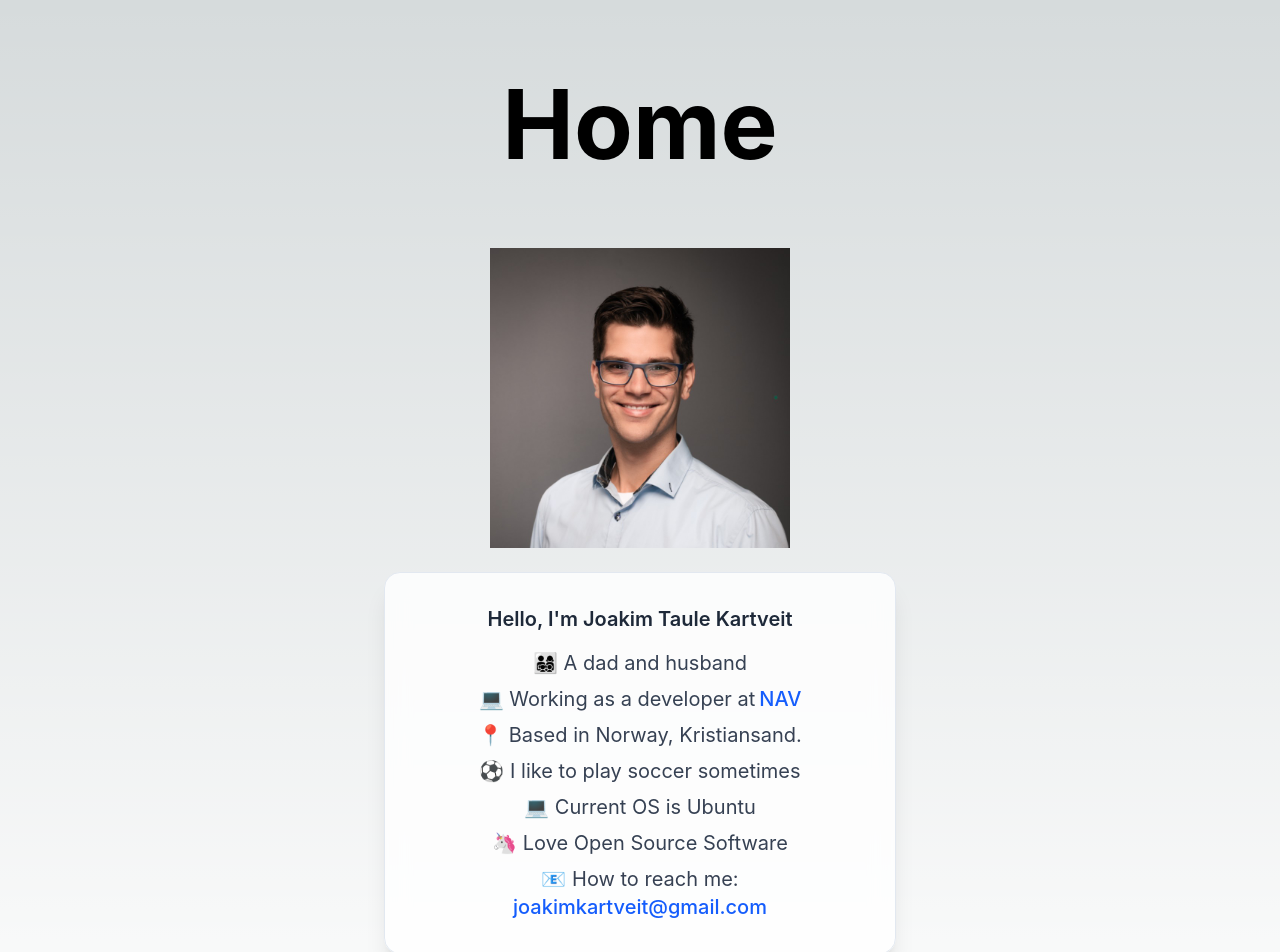
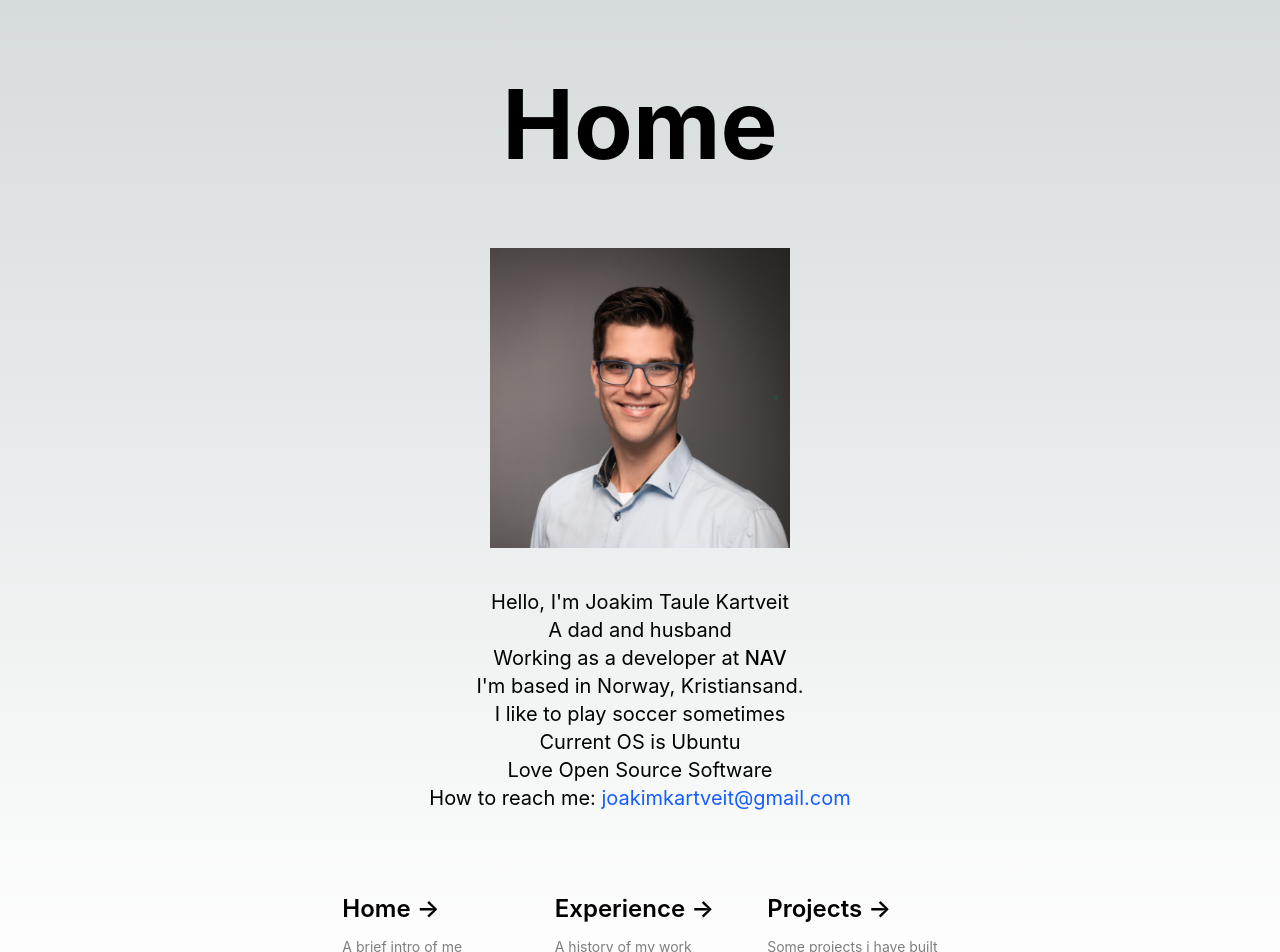
Before and after one commit to MikAoJk/MikAoJk.github.io, a Next.js app: page / in a window 1280 px wide. Shown: the top 952 px of the page. Built offline with nearby package versions, Linux system fonts and the light colour scheme.

Commit message:
Revert "chore: Update personal introduction section with emojis"

```diff
--- a/src/pages/index.tsx
+++ b/src/pages/index.tsx
@@ -20,34 +20,21 @@ export default function Home() {
                 />
             </div>
 
-            <div className="text-xl mb-16 grid text-center mt-6 px-8 py-8 bg-white/80 dark:bg-slate-900/70 shadow-xl rounded-2xl backdrop-blur-md border border-slate-200 dark:border-slate-700 max-w-lg w-full">
-                <p className="mb-4 font-semibold text-gray-800 dark:text-slate-100">Hello, I&apos;m Joakim Taule Kartveit</p>
-                <ul className="list-none list-inside text-gray-700 dark:text-slate-200 space-y-2">
-                    <li>👨‍👩‍👧‍👦 A dad and husband</li>
-                    <li>
-                        💻 Working as a developer at
-                        <a
-                            className="font-medium text-blue-600 dark:text-blue-400 hover:underline hover:text-blue-800 dark:hover:text-teal-300 transition-colors ml-1"
-                            href="https://nav.no"
-                            target="_blank" rel="noopener noreferrer"
-                        >
-                            NAV
-                        </a>
-                        <br />
-                    </li>
-                    <li>📍 Based in Norway, Kristiansand.</li>
-                    <li>⚽ I like to play soccer sometimes</li>
-                    <li>💻 Current OS is Ubuntu</li>
-                    <li>🦄 Love Open Source Software</li>
-                    <li>
-                        📧 How to reach me:{" "}
-                        <a
-                            className="font-medium text-blue-600 dark:text-blue-400 hover:underline hover:text-blue-800 dark:hover:text-teal-300 transition-colors"
-                            href={`mailto:joakimkartveit@gmail.com`}
-                        >
-                            joakimkartveit@gmail.com
-                        </a>
-                    </li>
+            <div className="text-xl mb-16 grid text-center mt-10">
+                <p>Hello, I&apos;m Joakim Taule Kartveit</p>
+                <ul className="max-w-md list-none list-inside">
+                    <li>A dad and husband</li>
+                    <li>Working as a developer at
+                        <a className="font-medium hover:underline space-x-1" href="https://nav.no"
+                        > NAV</a> <br/></li>
+                    <li>I&apos;m based in Norway, Kristiansand.</li>
+                    <li>I like to play soccer sometimes</li>
+                    <li>Current OS is Ubuntu</li>
+                    <li>Love Open Source Software</li>
+                    <li>How to reach me: {" "}
+                        <a className="text-blue-600 dark:text-blue-500 hover:underline"
+                           href={`mailto:joakimkartveit@gmail.com`}
+                        >joakimkartveit@gmail.com </a></li>
                 </ul>
             </div>
 
```
